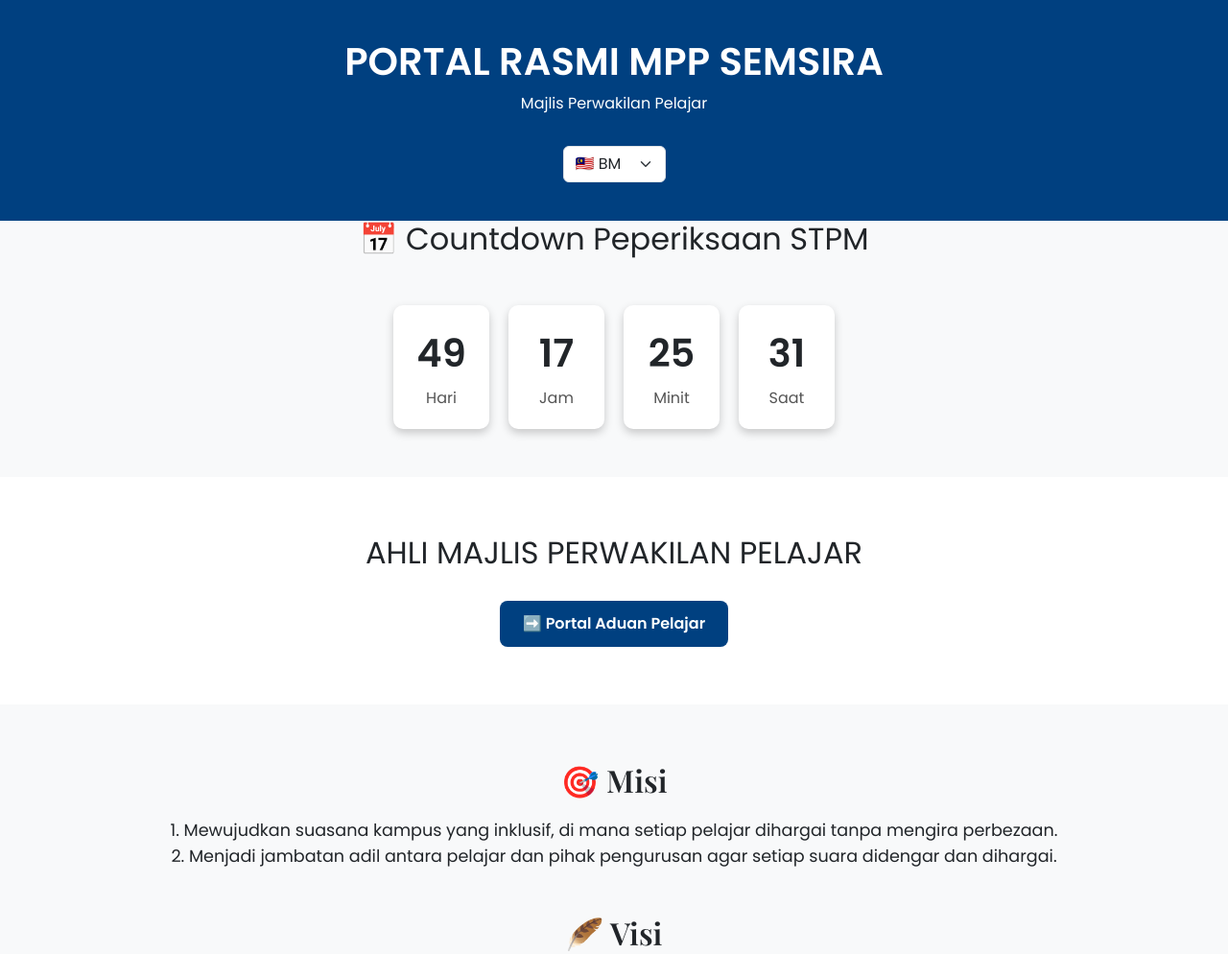
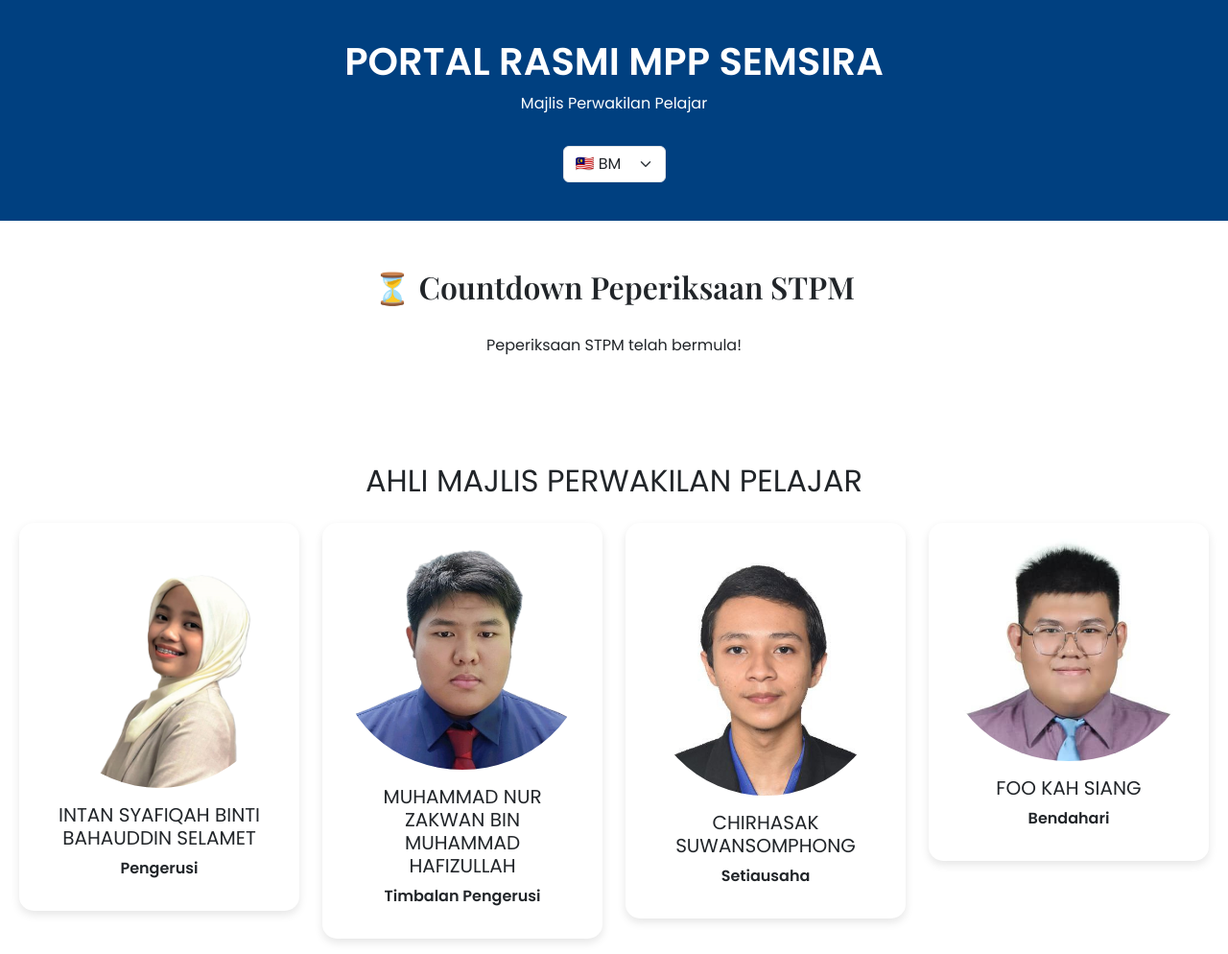
Before and after one commit to adam007-bit/PORTAL-RASMI-MPP-SS6, a plain HTML site: page index.html in a window 1280 px wide. Shown: the top 994 px of the page at 96% size. Drawn offline with nearby package versions, Linux system fonts and the light colour scheme.

Commit message:
Update index.html

```diff
--- a/index.html
+++ b/index.html
@@ -4,7 +4,7 @@
   <meta charset="UTF-8">
   <meta name="viewport" content="width=device-width, initial-scale=1">
   <title>Portal Rasmi MPP SEMSIRA</title>
-   <title>#SS6 #STRIVEFOR4</title>
+  <title>#strivefor4 #SS6</title>
   <link href="https://cdn.jsdelivr.net/npm/bootstrap@5.3.3/dist/css/bootstrap.min.css" rel="stylesheet">
   <link href="https://fonts.googleapis.com/css2?family=Poppins:wght@400;600&family=Playfair+Display:wght@600&display=swap" rel="stylesheet">
   <style>
@@ -25,31 +25,12 @@
     .btn-aduan { display:inline-block; margin-top:30px; padding:12px 24px; background:#004080; color:white; font-weight:600; border-radius:8px; text-decoration:none; transition:0.3s; }
     .btn-aduan:hover { background:#0066cc; }
 
-    /* Countdown Flip Style */
-    .countdown {
-      display: flex;
-      justify-content: center;
-      gap: 20px;
-      margin: 50px 0;
-    }
-    .flip-unit {
-      background: #fff;
-      border-radius: 10px;
-      box-shadow: 0 4px 10px rgba(0,0,0,0.2);
-      text-align: center;
-      width: 100px;
-      padding: 20px 10px;
-    }
-    .flip-unit span {
-      display: block;
-      font-size: 2.5rem;
-      font-weight: bold;
-    }
-    .flip-label {
-      margin-top: 5px;
-      font-size: 1rem;
-      color: #555;
-    }
+    /* Countdown */
+    .countdown { background:#fff; padding:50px 20px; text-align:center; }
+    .countdown h2 { font-family:'Playfair Display', serif; margin-bottom:30px; }
+    .time-box { display:inline-block; margin:10px; padding:20px; background:#f1f1f1; border-radius:10px; box-shadow:0 4px 10px rgba(0,0,0,0.1); }
+    .time-box span { display:block; font-size:2.5rem; font-weight:bold; }
+    .time-label { font-size:1rem; margin-top:5px; }
   </style>
 </head>
 <body>
@@ -64,26 +45,14 @@
   </select>
 </header>
 
-<!-- Countdown STPM -->
-<section class="text-center">
-  <h2>📅 Countdown Peperiksaan STPM</h2>
-  <div class="countdown">
-    <div class="flip-unit">
-      <span id="days">00</span>
-      <div class="flip-label">Hari</div>
-    </div>
-    <div class="flip-unit">
-      <span id="hours">00</span>
-      <div class="flip-label">Jam</div>
-    </div>
-    <div class="flip-unit">
-      <span id="minutes">00</span>
-      <div class="flip-label">Minit</div>
-    </div>
-    <div class="flip-unit">
-      <span id="seconds">00</span>
-      <div class="flip-label">Saat</div>
-    </div>
+<!-- Countdown -->
+<section class="countdown">
+  <h2>⏳ Countdown Peperiksaan STPM</h2>
+  <div id="timer">
+    <div class="time-box"><span id="days">00</span><div class="time-label">Hari</div></div>
+    <div class="time-box"><span id="hours">00</span><div class="time-label">Jam</div></div>
+    <div class="time-box"><span id="minutes">00</span><div class="time-label">Minit</div></div>
+    <div class="time-box"><span id="seconds">00</span><div class="time-label">Saat</div></div>
   </div>
 </section>
 
@@ -91,8 +60,62 @@
 <section class="mpp-section">
   <h2 id="membersTitle" class="text-center mb-4">AHLI MAJLIS PERWAKILAN PELAJAR</h2>
   <div class="row justify-content-center g-4">
-    <!-- ahlinya sama macam asal -->
+    <div class="col-md-3">
+      <div class="card p-3 mpp-member">
+        <img src="images/intan.png" class="card-img-top rounded-circle" alt="Pengerusi">
+        <div class="card-body">
+          <h5 class="card-title">INTAN SYAFIQAH BINTI BAHAUDDIN SELAMET</h5>
+          <p class="card-text"><b>Pengerusi</b></p>
+        </div>
+      </div>
+    </div>
+    <div class="col-md-3">
+      <div class="card p-3 mpp-member">
+        <img src="images/nur.png" class="card-img-top rounded-circle" alt="Timbalan Pengerusi">
+        <div class="card-body">
+          <h5 class="card-title">MUHAMMAD NUR ZAKWAN BIN MUHAMMAD HAFIZULLAH</h5>
+          <p class="card-text"><b>Timbalan Pengerusi</b></p>
+        </div>
+      </div>
+    </div>
+    <div class="col-md-3">
+      <div class="card p-3 mpp-member">
+        <img src="images/chir.png" class="card-img-top rounded-circle" alt="Setiausaha">
+        <div class="card-body">
+          <h5 class="card-title">CHIRHASAK SUWANSOMPHONG</h5>
+          <p class="card-text"><b>Setiausaha</b></p>
+        </div>
+      </div>
+    </div>
+    <div class="col-md-3">
+      <div class="card p-3 mpp-member">
+        <img src="images/foo.png" class="card-img-top rounded-circle" alt="Bendahari">
+        <div class="card-body">
+          <h5 class="card-title">FOO KAH SIANG</h5>
+          <p class="card-text"><b>Bendahari</b></p>
+        </div>
+      </div>
+    </div>
+    <div class="col-md-3">
+      <div class="card p-3 mpp-member">
+        <img src="images/nurin.png" class="card-img-top rounded-circle" alt="Penolong Setiausaha">
+        <div class="card-body">
+          <h5 class="card-title">NURIN ATEEQAH YASMIM BINTI NOR AZEMI</h5>
+          <p class="card-text"><b>Penolong Setiausaha</b></p>
+        </div>
+      </div>
+    </div>
+    <div class="col-md-3">
+      <div class="card p-3 mpp-member">
+        <img src="images/rafi.png" class="card-img-top rounded-circle" alt="Penolong Bendahari">
+        <div class="card-body">
+          <h5 class="card-title">RAFIUDDIN</h5>
+          <p class="card-text"><b>Penolong Bendahari</b></p>
+        </div>
+      </div>
+    </div>
   </div>
+
   <div class="text-center">
     <a href="https://adam007-bit.github.io/PORTAL-E-ADUAN-MPP/" target="_blank" class="btn-aduan" id="portalBtn">➡️ Portal Aduan Pelajar</a>
   </div>
@@ -113,6 +136,29 @@ Membentuk komuniti pelajar yang bersatu, harmoni dan sentiasa bersyukur dengan n
 </section>
 
 <script>
+  // Countdown tarikh peperiksaan STPM (contoh: 1 Nov 2025 08:00 pagi)
+  const examDate = new Date("JAN 13, 2025 08:00:00").getTime();
+  const x = setInterval(function() {
+    const now = new Date().getTime();
+    const distance = examDate - now;
+
+    const days = Math.floor(distance / (1000 * 60 * 60 * 24));
+    const hours = Math.floor((distance % (1000 * 60 * 60 * 24)) / (1000 * 60 * 60));
+    const minutes = Math.floor((distance % (1000 * 60 * 60)) / (1000 * 60));
+    const seconds = Math.floor((distance % (1000 * 60)) / 1000);
+
+    document.getElementById("days").innerHTML = days;
+    document.getElementById("hours").innerHTML = hours;
+    document.getElementById("minutes").innerHTML = minutes;
+    document.getElementById("seconds").innerHTML = seconds;
+
+    if (distance < 0) {
+      clearInterval(x);
+      document.getElementById("timer").innerHTML = "Peperiksaan STPM telah bermula!";
+    }
+  }, 1000);
+
+  // Translate system
   const translations = {
     ms: {
       headerTitle: "PORTAL RASMI MPP SEMSIRA",
@@ -126,7 +172,7 @@ Membentuk komuniti pelajar yang bersatu, harmoni dan sentiasa bersyukur dengan n
     },
     en: {
       headerTitle: "OFFICIAL SEMSIRA STUDENT COUNCIL PORTAL",
-      headerSub: "Majlis Perwakilan Pelajar",
+      headerSub: "Student Representative Council",
       membersTitle: "STUDENT COUNCIL MEMBERS",
       missionTitle: "🎯 Mission",
       missionText: "1. Create an inclusive campus where every student is valued regardless of differences.<br>2. Serve as a fair bridge between students and management so every voice is heard.",
@@ -166,28 +212,6 @@ Membentuk komuniti pelajar yang bersatu, harmoni dan sentiasa bersyukur dengan n
       setTimeout(()=>{ el.classList.add("fade-in"); }, i*300);
     });
   });
-
-  // Countdown STPM
-  const targetDate = new Date("Nov 4, 2025 08:00:00").getTime();
-  const daysEl = document.getElementById("days");
-  const hoursEl = document.getElementById("hours");
-  const minutesEl = document.getElementById("minutes");
-  const secondsEl = document.getElementById("seconds");
-
-  setInterval(()=> {
-    const now = new Date().getTime();
-    const distance = targetDate - now;
-
-    const d = Math.floor(distance / (1000*60*60*24));
-    const h = Math.floor((distance % (1000*60*60*24)) / (1000*60*60));
-    const m = Math.floor((distance % (1000*60*60)) / (1000*60));
-    const s = Math.floor((distance % (1000*60)) / 1000);
-
-    daysEl.textContent = d.toString().padStart(2,"0");
-    hoursEl.textContent = h.toString().padStart(2,"0");
-    minutesEl.textContent = m.toString().padStart(2,"0");
-    secondsEl.textContent = s.toString().padStart(2,"0");
-  },1000);
 </script>
 
 </body>
```
